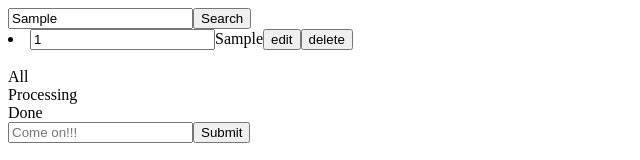
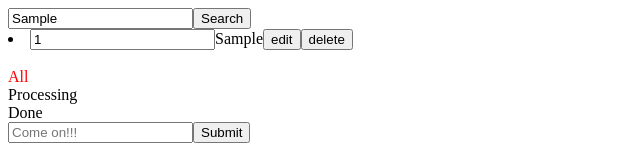
Before and after one commit to ms0372631/Todo-List, a React (Create React App) app: page / in a window 1280 px wide. Both pictures are taken after typing "Sample", "Sample" into the empty fields and a click on the button "Submit". Shown: the top 160 px of the page, without its empty margins (0-640 px from the left). Built offline with nearby package versions, Linux system fonts and the light colour scheme.

Commit message:
showStatus color styling

```diff
--- a/src/Homepage.js
+++ b/src/Homepage.js
@@ -11,7 +11,9 @@
   const [searchWord, setSearchWord] = useState("");
   const [finalSeachWord, setFinalSearchWord] = useState("");
 
+  const textStyles = {
 
+  }
 
   let newTodoLists;
 
@@ -73,13 +75,13 @@
       />
       ))}
       <div>
-        <div onClick={() => setShowStatus("All")}>
+        <div style={{color: showStatus === "All" ? "red" : "black"}} onClick={() => setShowStatus("All")}>
           All
         </div>
-        <div onClick={() => setShowStatus("Processing")}>
+        <div style={{color: showStatus === "Processing" ? "red" : "black"}} onClick={() => setShowStatus("Processing")}>
           Processing
         </div>
-        <div onClick={() => setShowStatus("Done")}>
+        <div style={{color: showStatus === "Done" ? "red" : "black"}} onClick={() => setShowStatus("Done")}>
           Done
         </div>
       </div>
```
